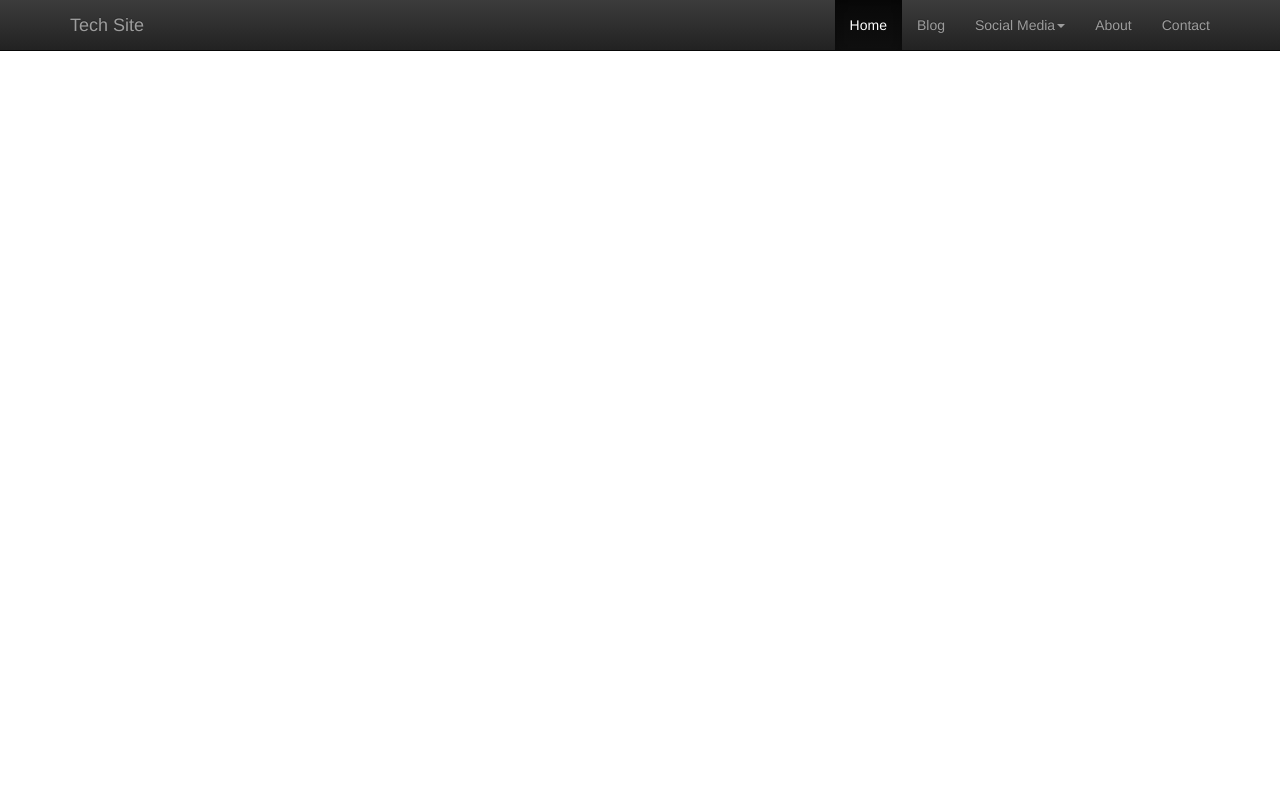
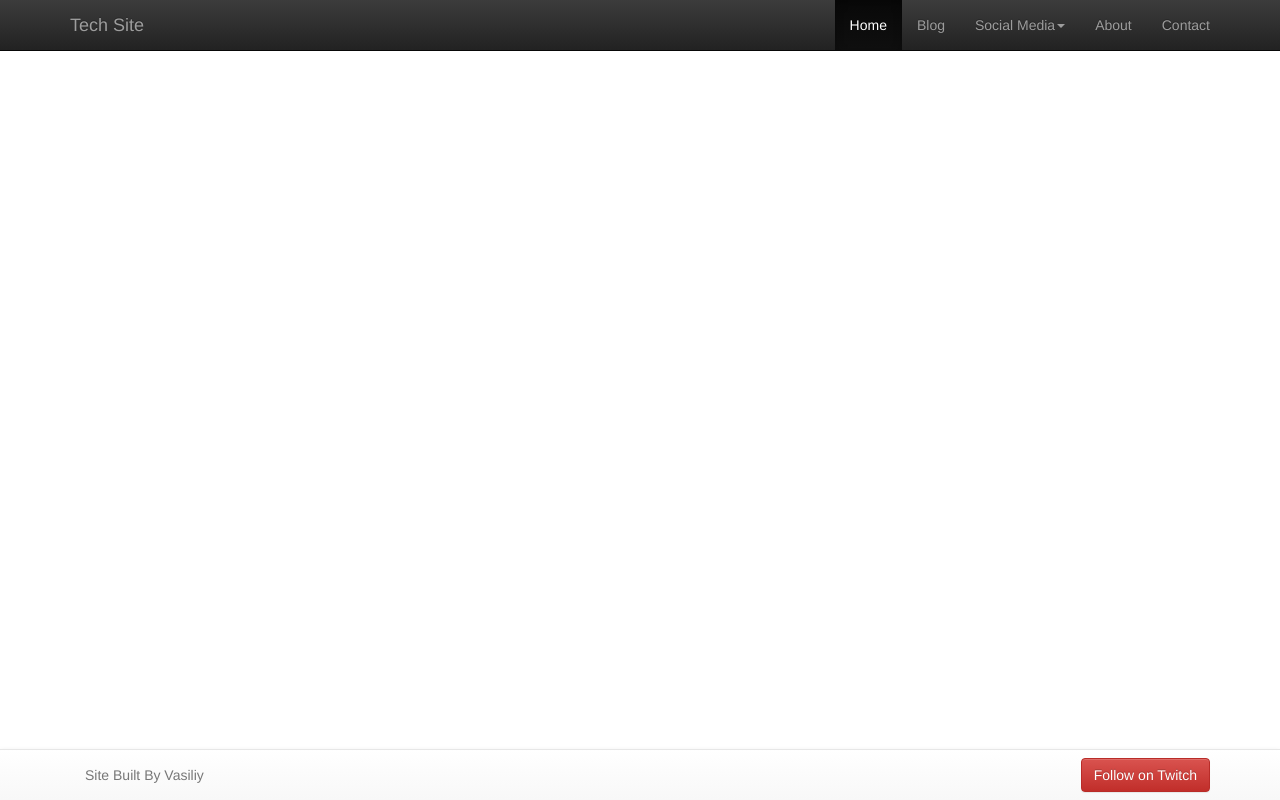
Before and after one commit to VasiliyRodin/BootstrapPractice, a plain HTML site: page index.html in a window 1280 px wide. Drawn offline with nearby package versions, Linux system fonts and the light colour scheme.

Commit message:
Added footer with twitch link

```diff
--- a/index.html
+++ b/index.html
@@ -46,6 +46,15 @@
 
         </div>
 
+        <div class="navbar navbar-default navbar-fixed-bottom">
+            <div class="container">
+                <p class="navbar-text pull-left">Site Built By Vasiliy </p>
+                <a href="http://www.twitch.tv/shutinputin234" class="navbar-btn btn-danger btn pull-right">Follow on Twitch</a>
+
+            </div>
+
+        </div>
+
 
     </body>
 </html>
```
